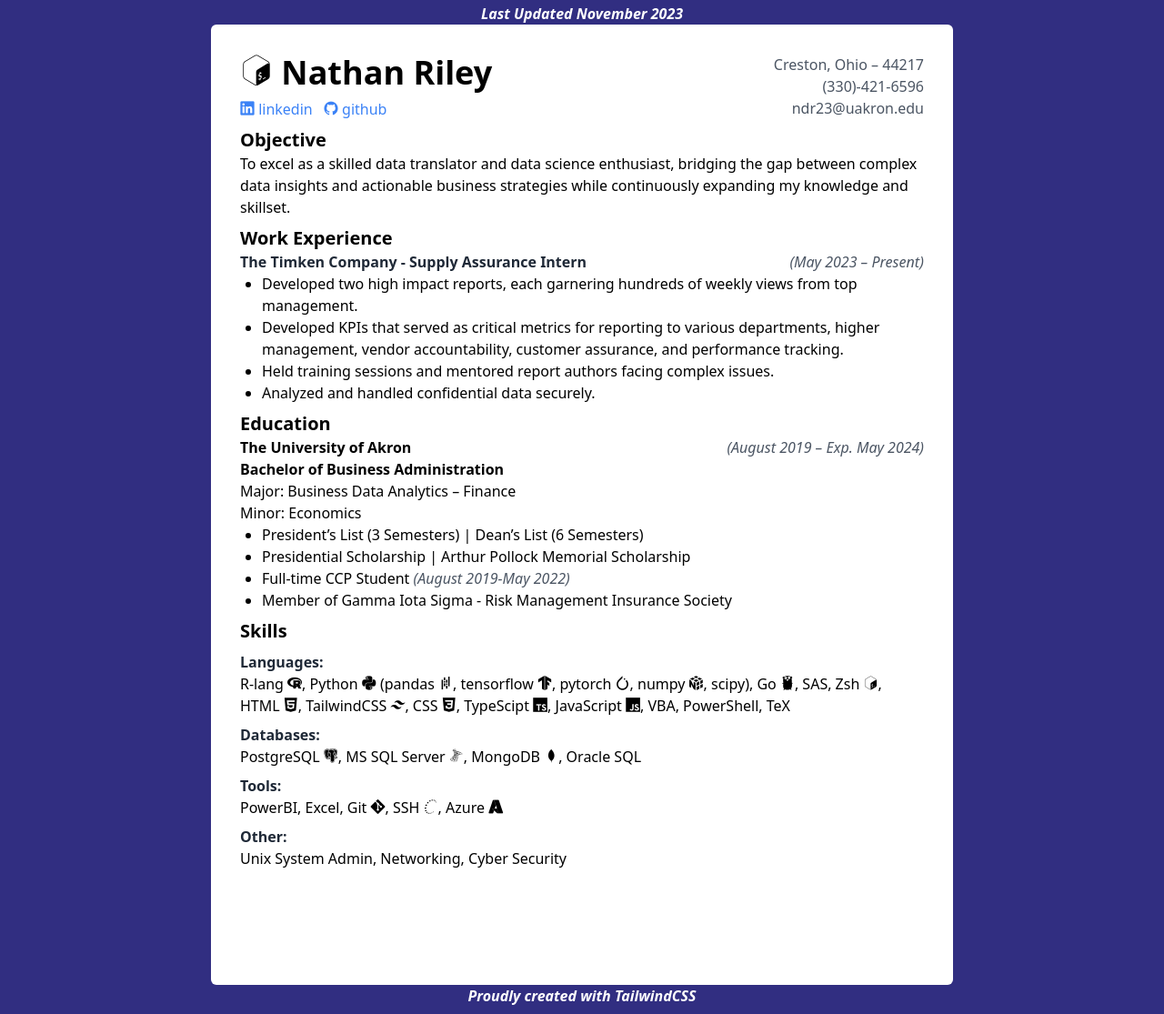
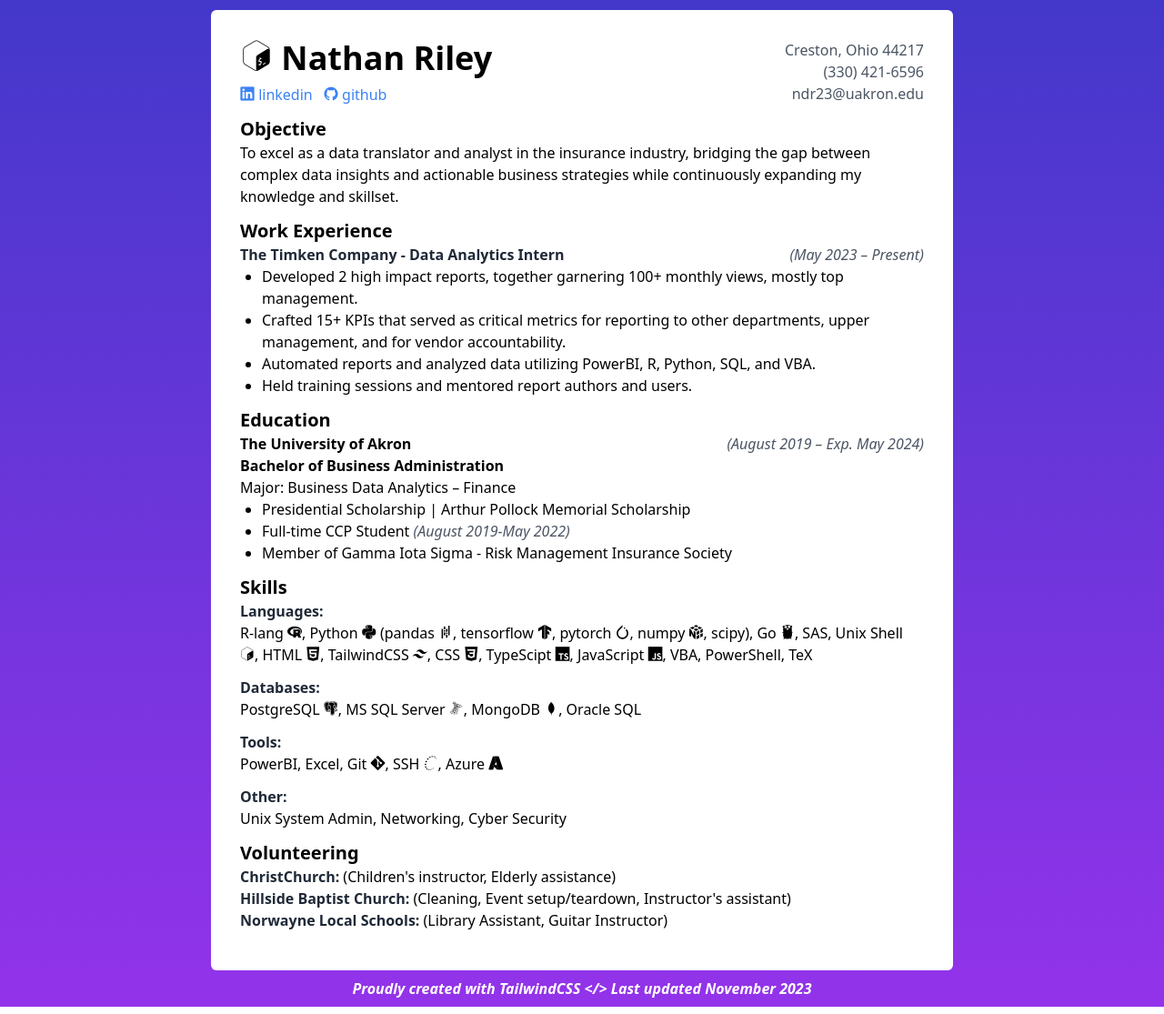
Before and after one commit to mads040205/Resume, a plain HTML site: page index.html in a window 1280 px wide. Shown: the part 5-1120 px from the top of the page at 91% size. Drawn offline with nearby package versions, Linux system fonts and the light colour scheme.

Commit message:
change format

```diff
--- a/index.html
+++ b/index.html
@@ -8,14 +8,14 @@
 
     <meta name="description" content="Data Science Strategist and Translator">
 
-    <meta name="keywords" content="resume,cv,Nathan Riley,Data Scientist, Data Analyst, Data Engineer"
+    <meta name="keywords" content="resume, cv, Nathan Riley, Data Scientist, Data Analyst, Data Engineer"
 
     <meta name="viewport" content="width=device-width, initial-scale=1.0">
 
     <title>Nathan Riley's Resume</title>
 
     <link
-      href="output.css"
+      href="style.css"
       rel="stylesheet"
     />
 
@@ -26,11 +26,10 @@
 
   </head>
 
-  <header class="text-white font-semibold italic print:hidden mt-2">
-    Last Updated November 2023
+  <header class="text-white font-semibold italic print:hidden m-2">
   </header>
 
-  <body class="grid min-h-screen place-items-center bg-indigo-900 print:min-h-0">
+  <body class="grid min-h-screen place-items-center bg-gradient-to-b from-indigo-700 to-purple-600 print:min-h-0">
 
     <main>
 
@@ -43,9 +42,8 @@
             <h1 class="print:text-3xl text-4xl print:mb-0.5 mb-2 font-bold">
 
               <a
-                href="https://neveee.com"
-                class="hover:underline nolink"
-                target="_blank">
+                href="https://neveee.com/Resume"
+                class="hover:underline nolink">
                 <i class="devicon-bash-plain"></i>
                 Nathan Riley
               </a>
@@ -73,9 +71,9 @@
           </div>
           <div class="text-right">
 
-            <p class="text-gray-600">Creston, Ohio – 44217</p>
+            <p class="text-gray-600">Creston, Ohio 44217</p>
 
-            <p class="text-gray-600">(330)-421-6596</p>
+            <p class="text-gray-600">(330) 421-6596</p>
 
             <p class="text-gray-600">
               <a href="mailto:ndr23@uakron.edu" class="nolink">
@@ -87,20 +85,20 @@
           </div>
 
         </div>
-        <h2 class="text-xl font-semibold mt-2">Objective</h2>
+        <h2 class="text-xl font-semibold mt-3">Objective</h2>
 
         <div>
-          To excel as a skilled data translator and data science enthusiast, bridging the gap between complex data insights and actionable business strategies while continuously expanding my knowledge and skillset.
+          To excel as a data translator and analyst in the insurance industry, bridging the gap between complex data insights and actionable business strategies while continuously expanding my knowledge and skillset.
         </div>
 
-        <h2 class="text-xl font-semibold mt-2">Work Experience</h2>
+        <h2 class="text-xl font-semibold mt-3">Work Experience</h2>
 
         <div>
 
           <div class="flex justify-between">
 
             <p class="text-gray-800 font-semibold">
-              The Timken Company - Supply Assurance Intern
+              The Timken Company - Data Analytics Intern
             </p>
 
             <p class="text-gray-600 italic">(May 2023 – Present)</p>
@@ -110,27 +108,24 @@
           <ul class="list-disc pl-6">
 
             <li>
-              Developed two high impact reports, each garnering hundreds of
-              weekly views from top management.
+              Developed 2 high impact reports, together garnering 100+ monthly views, mostly top management.
             </li>
 
             <li>
-              Developed KPIs that served as critical metrics for reporting to
-              various departments, higher management, vendor accountability,
-              customer assurance, and performance tracking.
+              Crafted 15+ KPIs that served as critical metrics for reporting to other departments, upper management, and for vendor accountability.
+            </li>
+
+            <li>Automated reports and analyzed data utilizing PowerBI, R, Python, SQL, and VBA.
             </li>
 
             <li>
-              Held training sessions and mentored report authors facing complex issues.
+              Held training sessions and mentored report authors and users.
             </li>
-
-            <li>Analyzed and handled confidential data securely.</li>
-
           </ul>
         </div>
 
         <!-- Education -->
-        <h2 class="text-xl font-semibold mt-2">Education</h2>
+        <h2 class="text-xl font-semibold mt-3">Education</h2>
 
         <div>
 
@@ -147,13 +142,9 @@
 
             <p>Major: Business Data Analytics – Finance</p>
 
-            <p>Minor: Economics</p>
-
           </div>
 
           <ul class="list-disc pl-6">
-
-            <li>President’s List (3 Semesters) | Dean’s List (6 Semesters)</li>
 
             <li>
               Presidential Scholarship | Arthur Pollock Memorial Scholarship
@@ -167,9 +158,8 @@
 
         </div>
 
-        <h2 class="text-xl font-semibold mt-2">Skills</h2>
-
-        <div class="mt-2">
+        <div class="mt-3">
+          <h2 class="text-xl font-semibold mt-3">Skills</h2>
 
           <!-- Programming/(Other) Languages-->
           <p class="text-gray-800 font-semibold">Languages:</p>
@@ -185,7 +175,7 @@
             scipy),
             Go <i class="devicon-go-plain"></i>,
             SAS,
-            Zsh <i class="devicon-bash-plain"></i>,
+            Unix Shell <i class="devicon-bash-plain"></i>,
             HTML <i class="devicon-html5-plain"></i>,
             TailwindCSS <i class="devicon-tailwindcss-plain"></i>,
             CSS <i class="devicon-css3-plain"></i>,
@@ -196,7 +186,7 @@
 
         </div>
 
-        <div class="mt-2">
+        <div class="mt-3">
 
           <!-- Databases -->
           <p class="text-gray-800 font-semibold">Databases:</p>
@@ -210,7 +200,7 @@
 
         </div>
 
-        <div class="mt-2">
+        <div class="mt-3">
 
         <p class="text-gray-800 font-semibold">Tools:</p>
 
@@ -222,12 +212,38 @@
 
       </div>
 
-        <div class="mt-2">
+        <div class="mt-3">
 
           <!-- Other Skills -->
           <p class="text-gray-800 font-semibold">Other:</p>
 
           <p>Unix System Admin, Networking, Cyber Security</p>
+
+        </div>
+
+        <h2 class="text-xl font-semibold mt-3">Volunteering</h2>
+
+        <div>
+
+          <div>
+
+            <p>
+              <span class="font-semibold text-gray-800">ChristChurch:</span>
+              (Children's instructor, Elderly assistance)
+            </p>
+
+            <p>
+              <span class="font-semibold text-gray-800">Hillside Baptist Church:</span>
+              (Cleaning, Event setup/teardown, Instructor's assistant)
+            </p>
+
+            <p>
+              <span class="font-semibold text-gray-800">Norwayne Local Schools:</span>
+              (Library Assistant, Guitar Instructor)
+            </p>
+
+
+          </div>
 
         </div>
 
@@ -244,8 +260,8 @@
 
   </body>
 
-  <footer class="text-white font-semibold italic print:hidden mb-2">
-    Proudly created with TailwindCSS
+  <footer class="text-white font-semibold italic print:hidden m-2">
+    Proudly created with TailwindCSS &lt;/&gt; Last updated November 2023
   </footer>
 
 </html>
```
Also changed, not shown: input.css (renamed from src/input.css), output.css (deleted), style.css, 3 other files.
